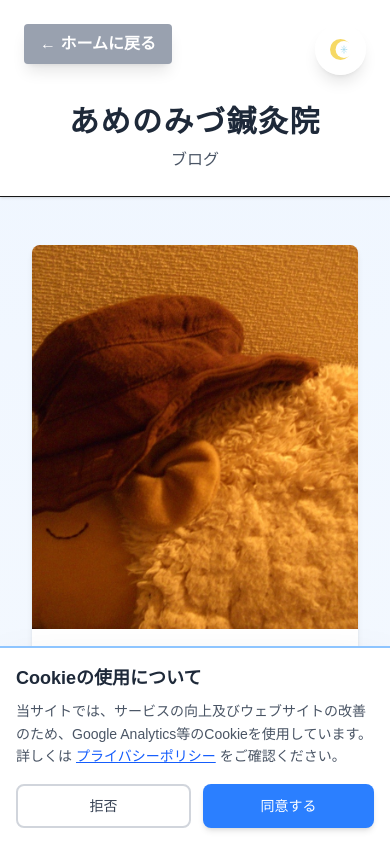
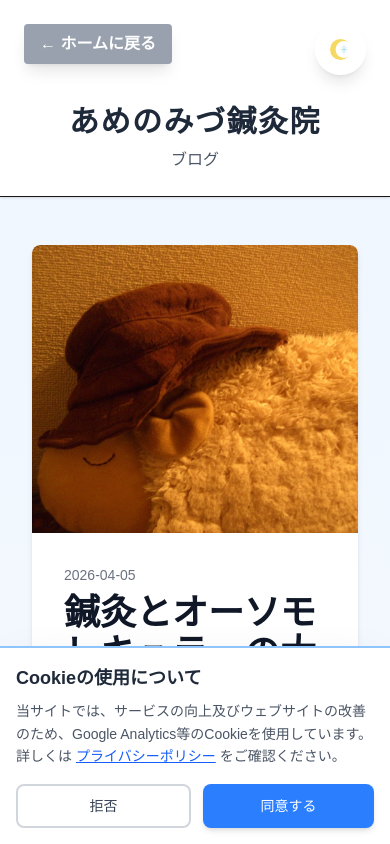
Before and after one commit to Shohei-Nakayama/Amenomizu7.1, a Next.js app in the folder amenomizu7.1/: page /blog/acupuncture-orthomolecular in a window 390 px wide. Shown: the top 844 px of the page. Built offline with nearby package versions, Linux system fonts and the light colour scheme.

Commit message:
ブログレイアウト修正：モバイルでのタイトルと画像のはみ出しを修正
Co-Authored-By: Claude Sonnet 4.6 <noreply@anthropic.com>

```diff
--- a/amenomizu7.1/src/app/blog/[slug]/page.tsx
+++ b/amenomizu7.1/src/app/blog/[slug]/page.tsx
@@ -27,9 +27,9 @@ export default async function BlogPost({ params }: PageProps) {
       <PageHeader subtitle="ブログ" />
 
       <main className="max-w-4xl mx-auto px-8 py-12">
-        <article className="bg-white rounded-lg shadow-md p-8 mb-8">
+        <article className="bg-white rounded-lg shadow-md p-8 mb-8 overflow-hidden">
           {post.image && (
-            <div className="relative w-[calc(100%+4rem)] h-96 mb-8 -mx-8 -mt-8">
+            <div className="h-72 sm:h-96 mb-8 -mx-8 -mt-8">
               <img
                 src={post.image}
                 alt={post.title}
--- a/amenomizu7.1/src/app/blog/page.tsx
+++ b/amenomizu7.1/src/app/blog/page.tsx
@@ -33,11 +33,11 @@ export default function BlogIndex() {
                       />
                     </div>
                   )}
-                  <div className="px-6 flex flex-col justify-center">
+                  <div className="px-6 flex flex-col justify-center min-w-0">
                     <time className="text-xs text-gray-400 block mb-2">
                       {post.date}
                     </time>
-                    <h2 className="text-xl font-semibold text-gray-900 hover:text-blue-600 transition-colors">
+                    <h2 className="text-lg font-semibold text-gray-900 hover:text-blue-600 transition-colors break-words">
                       {post.title}
                     </h2>
                   </div>
```
